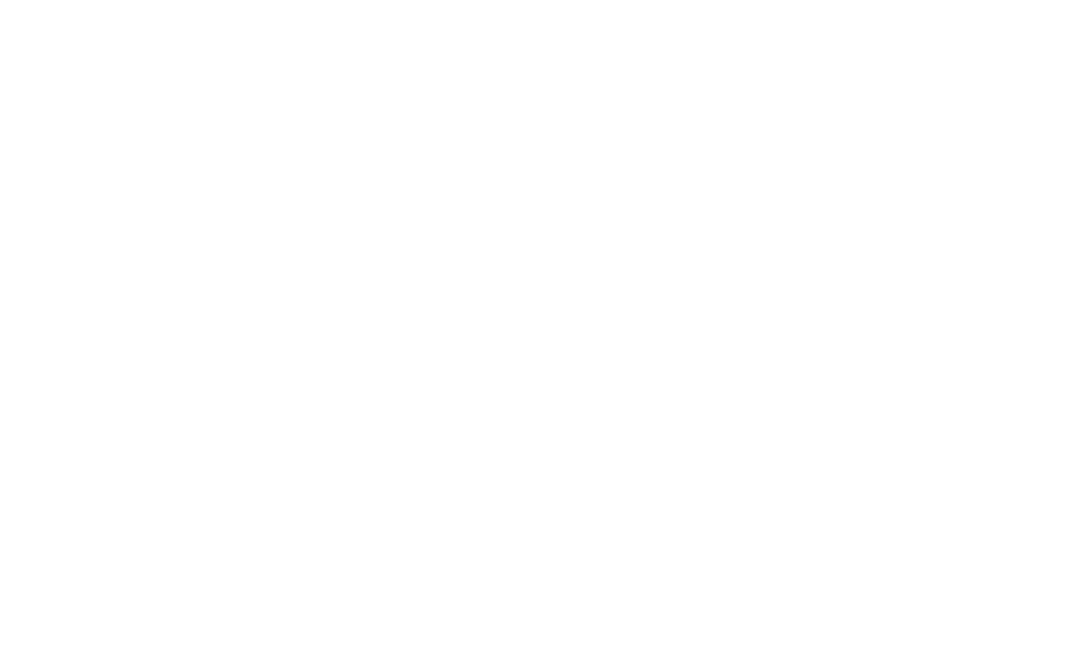
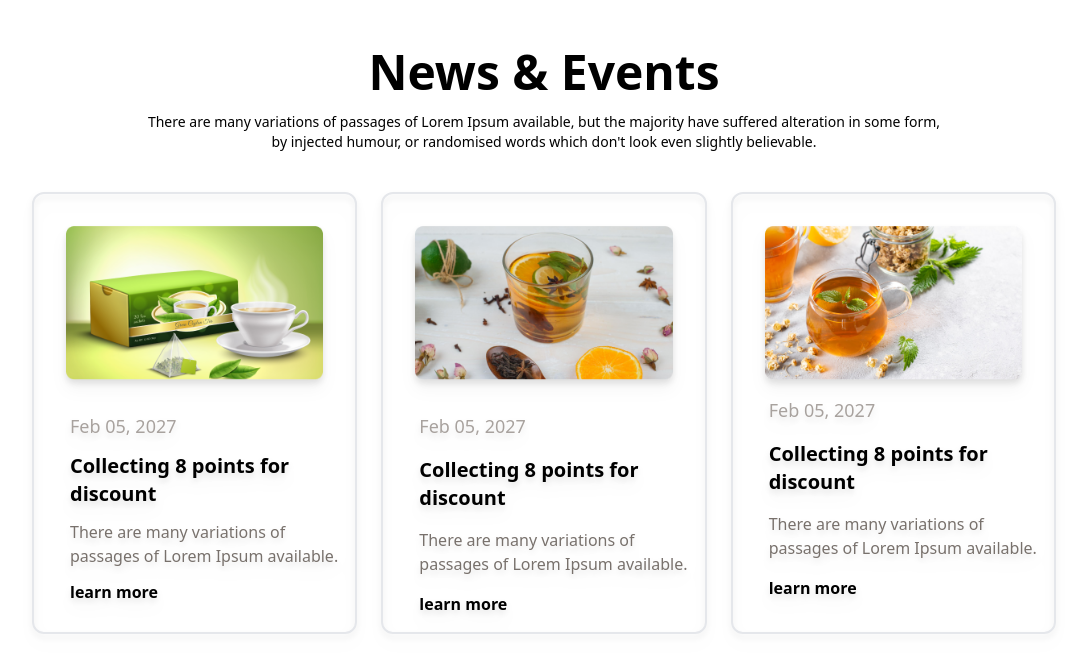
Before and after one commit to utshasaha16/tea-house-home-work, a plain HTML site: page index.html in a window 1280 px wide. Shown: the whole page, without its empty margins (96-1183 px from the left). Drawn offline with nearby package versions, Linux system fonts and the light colour scheme.

Commit message:
grid layout

```diff
--- a/index.html
+++ b/index.html
@@ -4,8 +4,71 @@
     <meta charset="UTF-8">
     <meta name="viewport" content="width=device-width, initial-scale=1.0">
     <title>Document</title>
+    <!-- google-font-cdn -->
+    <link rel="preconnect" href="https://fonts.googleapis.com">
+    <link rel="preconnect" href="https://fonts.gstatic.com" crossorigin>
+    <link href="https://fonts.googleapis.com/css2?family=Bebas+Neue&family=Inter:wght@100..900&family=Manrope:wght@200..800&family=Roboto:ital,wght@0,100;0,300;0,400;0,500;0,700;0,900;1,100;1,300;1,400;1,500;1,700;1,900&display=swap" rel="stylesheet">
+    <!-- tailwind-cdn -->
+    <script src="https://cdn.tailwindcss.com"></script>
+    <!-- <script>
+        tailwind.config = {
+          theme: {
+            extend: {
+              colors: {
+                clifford: '#da373d',
+              }
+            }
+          }
+        }
+    </script> -->
 </head>
-<body>
-
+<body class="max-w-5xl m-auto">
+    <!-- news-event-section -->
+    <section class="mt-12">
+        <!-- card-title -->
+        <div class="text-center">
+           <h3 class="text-5xl font-bold">News & Events</h3>
+           <p class="font-medium text-sm  mt-4">There are many variations of passages of Lorem Ipsum available, but the majority have suffered alteration in some form,<br> by injected humour, or randomised words which don't look even slightly believable. </p>
+        </div>
+        <!-- card-container -->
+        <div class="mt-10 gap-6 grid grid-cols-1 md:grid-cols-3">
+          <!-- card-1 -->
+          <div class="p-4 space-y-4 rounded-xl drop-shadow-lg border-2">
+            <img class="p-4" src="images/news-1.png" alt="">
+            <div class=" ml-5  space-y-3">
+               <p class="font-medium text-lg text-stone-400">Feb 05, 2027</p>
+               <h4 class="font-extrabold text-xl">Collecting 8 points for discount</h4>
+               <p class="font-medium text-base text-stone-500">There are many variations of passages of Lorem Ipsum available.</p>
+               <div>
+                <p class="font-bold">learn more</p>
+               </div>
+            </div>
+        </div>
+        <!-- card-2 -->
+          <div class="p-4 space-y-4 rounded-xl drop-shadow-lg border-2">
+            <img class="p-4" src="images/news-2.png" alt="">
+            <div class="ml-5  space-y-4">
+              <p class="font-medium text-lg text-stone-400">Feb 05, 2027</p>
+              <h4 class="font-extrabold text-xl">Collecting 8 points for discount</h4>
+              <p class="font-medium text-base text-stone-500">There are many variations of passages of Lorem Ipsum available.</p>
+              <div class="">
+              <p class="font-bold">learn more</p>
+              </div>
+            </div>
+        </div>
+      <!-- card-3 -->
+        <div class="p-4  rounded-xl drop-shadow-lg border-2">
+          <img class="p-4" src="images/news-3.png" alt="">
+          <div class="ml-5  space-y-4">
+            <p class="font-medium text-lg text-stone-400">Feb 05, 2027</p>
+            <h4 class="font-extrabold text-xl">Collecting 8 points for discount</h4>
+            <p class="font-medium text-base text-stone-500">There are many variations of passages of Lorem Ipsum available.</p>
+            <div class="">
+              <p class="font-bold">learn more</p>
+            </div>
+          </div>
+        </div>
+       </div>
+    </section>
 </body>
 </html>
--- /dev/null
+++ b/tailwind.config.js
@@ -0,0 +1,8 @@
+/** @type {import('tailwindcss').Config} */
+module.exports = {
+    content: ["./src/**/*.{html,js}"],
+    theme: {
+      extend: {},
+    },
+    plugins: [],
+  }
```
Also changed, not shown: images/arrow.png (added), images/banner.png (added), images/bg_cup.png (added), images/circles.png (added), images/client.png (added), images/cup.png (added), images/fresh-1.png (added), images/fresh-2.png (added), images/news-1.png (added), images/news-2.png (added), images/news-3.png (added), images/tea-1.png (added), images/tea-2.png (added), images/tea-3.png (added), 1 more files.
